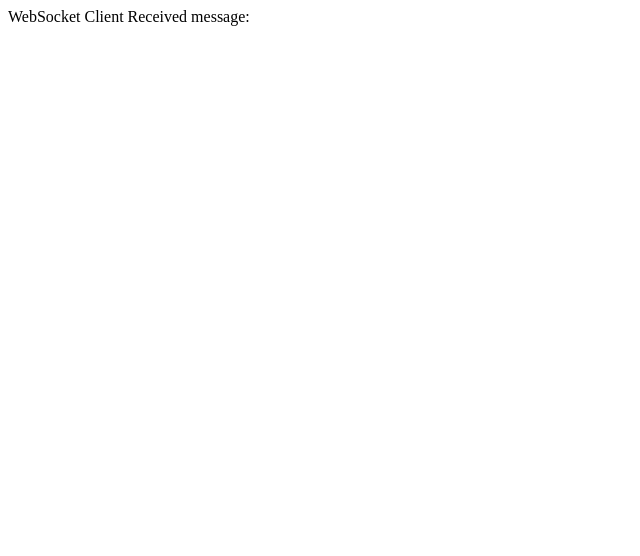
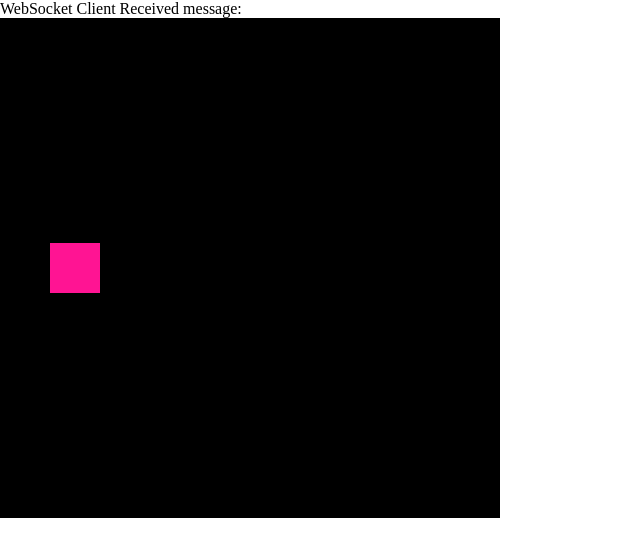
Before and after one commit to RebeccaFritz/SWE-Project-2025, a React (Vite) app in the folder client/: page / in a window 1280 px wide. Shown: the top 556 px of the page, without its empty margins (0-640 px from the left). Built offline with nearby package versions, Linux system fonts and the light colour scheme; no server answers.

Commit message:
basic input

```diff
--- a/client/App.js
+++ b/client/App.js
@@ -1,4 +1,5 @@
 import React, { useEffect, useState } from 'react'
+import Game from "./Game";
 
 export default function App() {
     const [message, setMessage] = useState('');
@@ -37,6 +38,10 @@ export default function App() {
 
     return (
         // display the message from the server
-        <div>WebSocket Client Received message: {message}</div>
+        <div>
+            <div> WebSocket Client Received message: {message}</div>
+            <Game />
+        </div>
+
     );
 }
--- /dev/null
+++ b/client/Game.jsx
@@ -0,0 +1,50 @@
+import './game.css';
+import { useEffect } from 'react';
+
+function generate_positions(n, board_width, player_width){
+    let positions = []
+
+    let pos = board_width/(n+1) - player_width/2
+
+    for(let i = 1; i <= n; i++){
+        positions.push(pos*i);
+    }
+
+    return positions
+}
+
+export default function Game(){
+    useEffect(() =>{
+        const player = document.querySelector('.player');
+        const board = document.querySelector('.board');
+
+        let positions = generate_positions(3, 500, 50);
+
+        console.log(positions);
+
+        if(!player || !board) return;
+
+        let player_position = player.style.left;
+
+        document.addEventListener('keydown', (e) => {
+            if (e.key === 'a' && player_position > 0) {
+                player_position--;
+                player.style.left = positions[player_position] + 'px';
+                console.log(positions[player_position], player_position)
+            }
+
+            if (e.key === 'd' && player_position < positions.length - 1) {
+                player_position++;
+                player.style.left = positions[player_position] + 'px';
+                console.log(positions[player_position], player_position)
+            }
+
+        });
+    }, []);
+
+    return(
+        <div className="board">
+            <div className="player"></div>
+        </div>
+    );
+}
--- /dev/null
+++ b/client/game.css
@@ -0,0 +1,23 @@
+* {
+    margin: 0;
+    padding: 0;
+    box-sizing: border-box;
+}
+
+.board{
+    background-color: black;
+    height: 500px;
+    width: 500px;
+    justify-content: center;
+    align-items: center;
+    display: flex;
+    position: relative;
+}
+
+.player{
+    background-color: deeppink;
+    height: 50px;
+    width: 50px;
+    position: absolute;
+    left: 50px;
+}
--- a/client/index.js
+++ b/client/index.js
@@ -3,7 +3,6 @@ import ReactDom from 'react-dom'
 
 import { createRoot } from "react-dom/client";
 import App from "./App";
-
 const container = document.getElementById("app");
 const root = createRoot(container)
 root.render(<App />);
```
